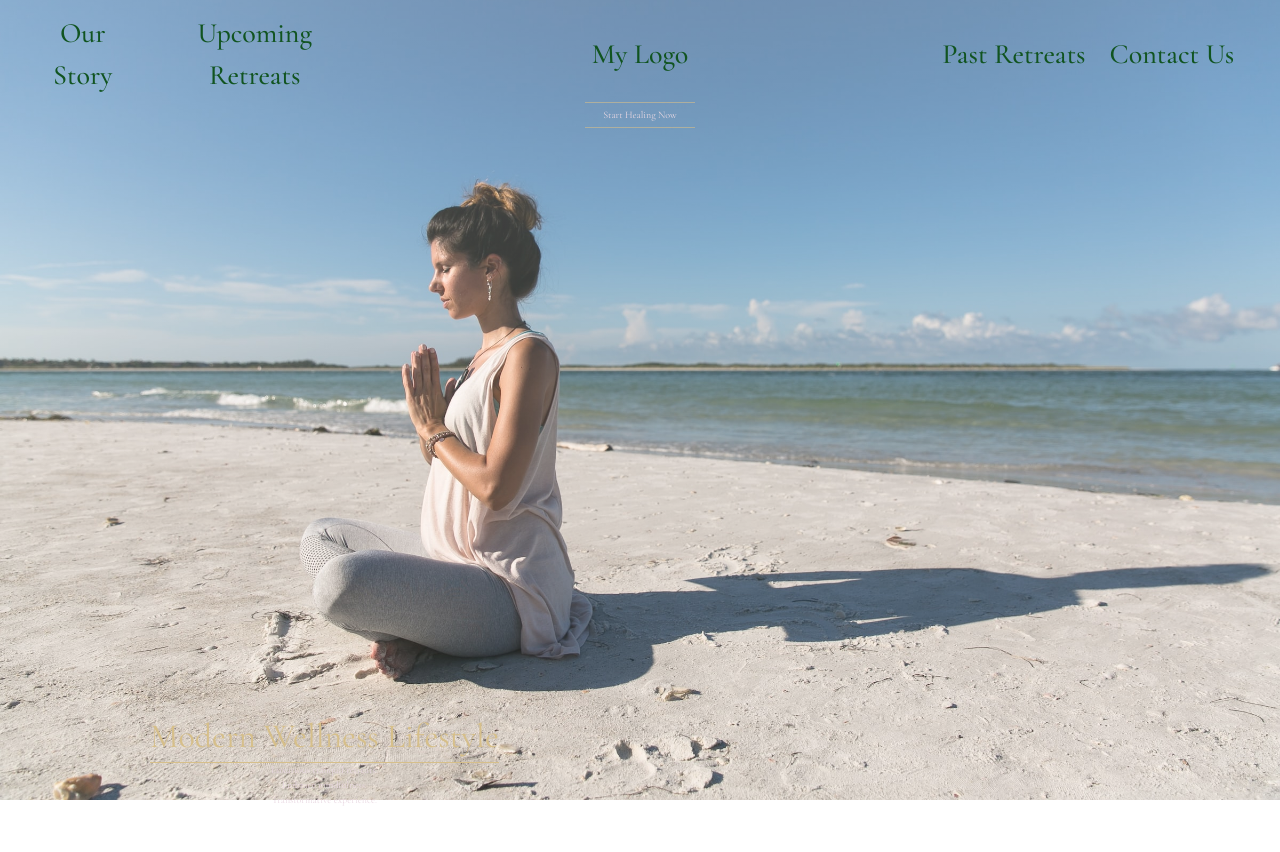
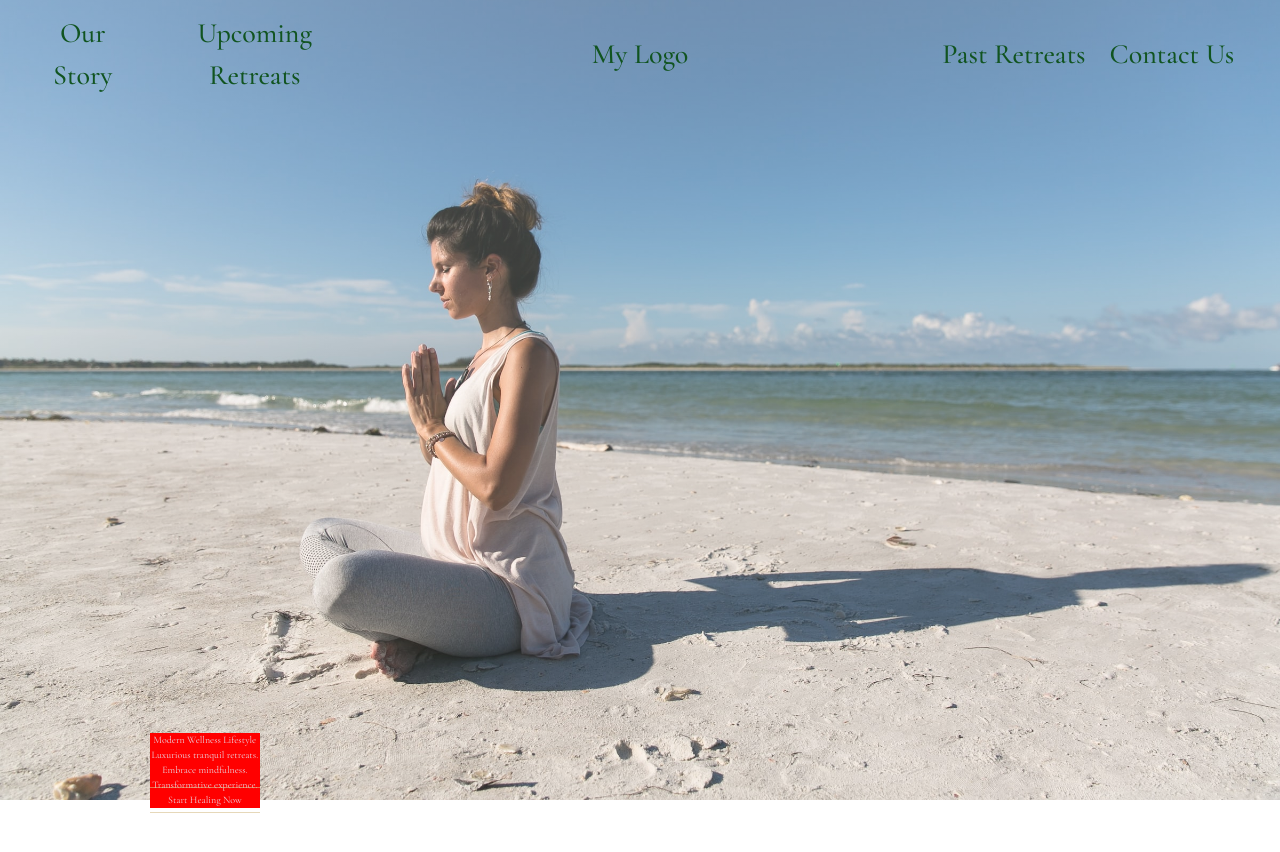
Before and after one commit to jieqiangt/the-hush-retreat, a Next.js app: page / in a window 1280 px wide. Shown: the top 852 px of the page. Built offline with nearby package versions, Linux system fonts and the light colour scheme.

Commit message:
- changed class name to hero-title to be scoped to the page hero - added hero-title class to scss file - changed Header component to accept class name to change background image

```diff
--- a/components/home/Hero.js
+++ b/components/home/Hero.js
@@ -7,14 +7,14 @@ export default function Hero() {
     <Fragment>
       <section className={classes["hero"]}>
         <div className={classes["hero--box"]}>
-          <h1 className={classes["section--title"]}>Modern Wellness Lifestyle</h1>
+          <h1 className={classes["hero--title"]}>Modern Wellness Lifestyle</h1>
           <article className={classes["hero--article"]}>
             Luxurious tranquil retreats.<br />
             Embrace mindfulness. <br />
             Transformative experience.
           </article>
+          <LinkButton href="/new">Start Healing Now</LinkButton>
         </div>
-        <LinkButton href="/new">Start Healing Now</LinkButton>
       </section>
 
     </Fragment>
--- a/components/layout/Header.js
+++ b/components/layout/Header.js
@@ -1,8 +1,8 @@
 import NavBar from "./NavBar";
 
-export default function Layout(props) {
+export default function Header(props) {
   return (
-      <header className="header">
+      <header className={props.headerClass ? `header ${props.headerClass}` : "header" }>
         <NavBar />
         <props.firstSection />
       </header>
--- a/pages/index.js
+++ b/pages/index.js
@@ -2,6 +2,7 @@ import Head from "next/head";
 import { Fragment } from "react";
 import Hero from "../components/home/Hero";
 import Layout from "../components/layout/Layout";
+import classes from "../sass/pages/home.module.scss";
 
 export default function Home() {
   return (
@@ -10,7 +11,7 @@ export default function Home() {
         <title>Home</title>
         <meta name="description" content="Home" />
       </Head>
-      <Layout firstSection={Hero} headerClass="header--home">
+      <Layout firstSection={Hero} headerClass={classes["header--home"]}>
       </Layout>
     </Fragment>
   );
--- a/sass/base/_utilities.scss
+++ b/sass/base/_utilities.scss
@@ -6,7 +6,6 @@
 }
 
 .header {
-
   background-size: cover;
   @include header-params((linear-gradient(180deg, rgba(white, 0.3), rgba(white, 0.1)),
       url("../../public/meditation-1-lg.jpg")), (bottom right));
--- a/sass/pages/discover.module.scss
+++ b/sass/pages/discover.module.scss
@@ -1,6 +1,12 @@
 @import "../abstracts/variables";
 @import "../base/animations";
 @import "../base/utilities";
+
+
+.header--discover {
+  @include header-params((linear-gradient(180deg, rgba(white, 0.3), rgba(white, 0.1)),
+      url("../../public/meditation-1-lg.jpg")), (bottom right));
+}
 
 .principle {
   width: 100%;
--- a/sass/pages/home.module.scss
+++ b/sass/pages/home.module.scss
@@ -13,6 +13,11 @@
         position: absolute;
         bottom: 10rem;
         left: 15rem;
+        background-color: red;
+    }
+
+    &--title {
+
     }
 
     &--article {
```
